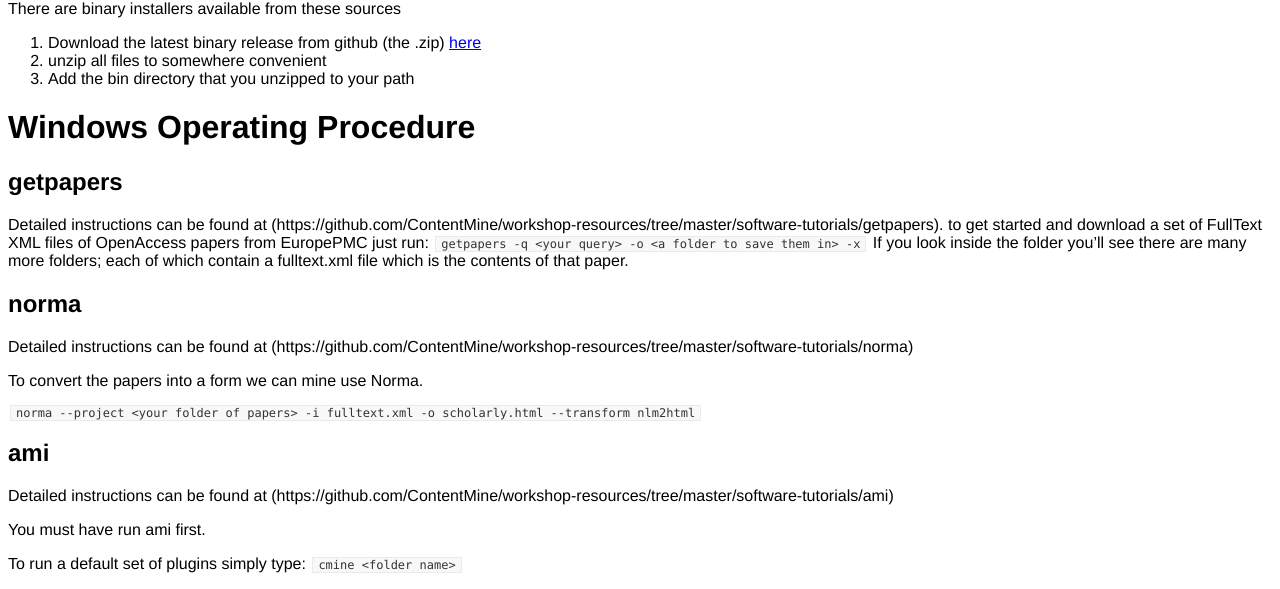
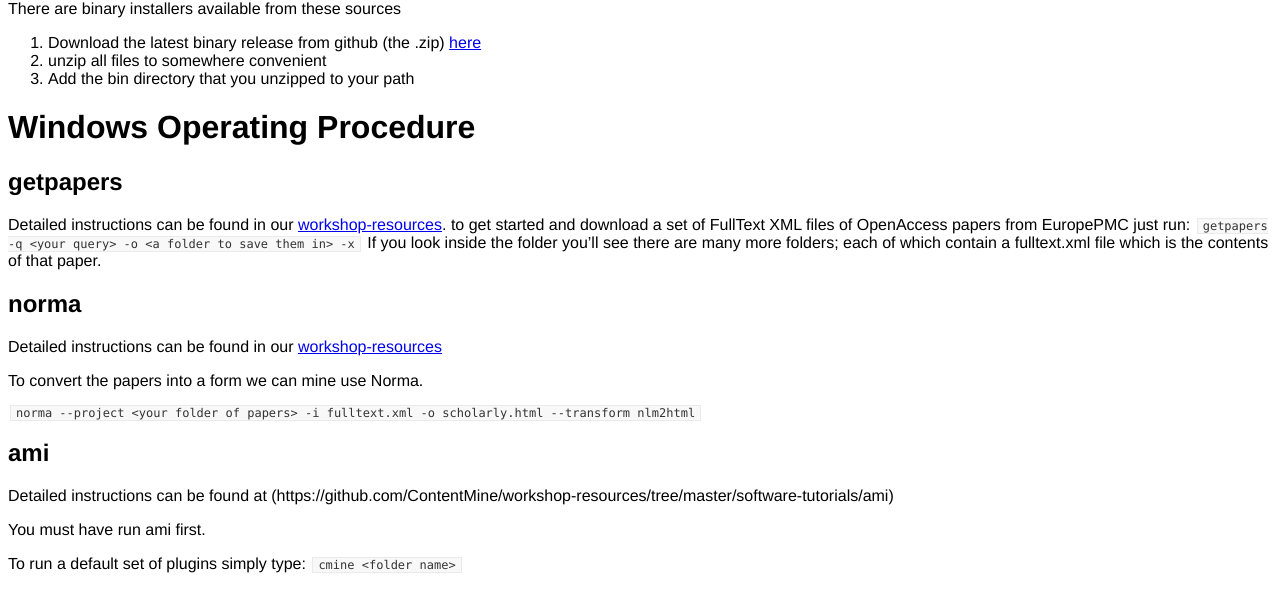
Before and after one commit to ContentMine/contentmine.github.io, a Jekyll site: the page built from windows.md, in a window 1280 px wide. Shown: the part 592-1181 px from the top of the page. Built offline with Jekyll 4.4.1, drawn with Linux system fonts in a browser that asks for light colours.

Commit message:
broken links

````diff
--- a/_includes/run-getpapers.md
+++ b/_includes/run-getpapers.md
@@ -1,4 +1,4 @@
-Detailed instructions can be found at (https://github.com/ContentMine/workshop-resources/tree/master/software-tutorials/getpapers).
+Detailed instructions can be found in our [workshop-resources](https://github.com/ContentMine/workshop-resources/tree/master/software-tutorials/getpapers).
 to get started and download a set of FullText XML files of OpenAccess papers from EuropePMC just run:
 ```getpapers -q <your query> -o <a folder to save them in> -x```
 If you look inside the folder you'll see there are many more folders; each of which contain a fulltext.xml file which is the contents of that paper.
--- a/_includes/run-norma.md
+++ b/_includes/run-norma.md
@@ -1,4 +1,4 @@
-Detailed instructions can be found at (https://github.com/ContentMine/workshop-resources/tree/master/software-tutorials/norma)
+Detailed instructions can be found in our [workshop-resources](https://github.com/ContentMine/workshop-resources/tree/master/software-tutorials/norma)
 
 To convert the papers into a form we can mine use Norma.
 
````
Also changed, not shown: _includes/check-java-generic.md (+1 -1 lines), _includes/mac-install-java.md (renamed from _includes/mac-install-java).
